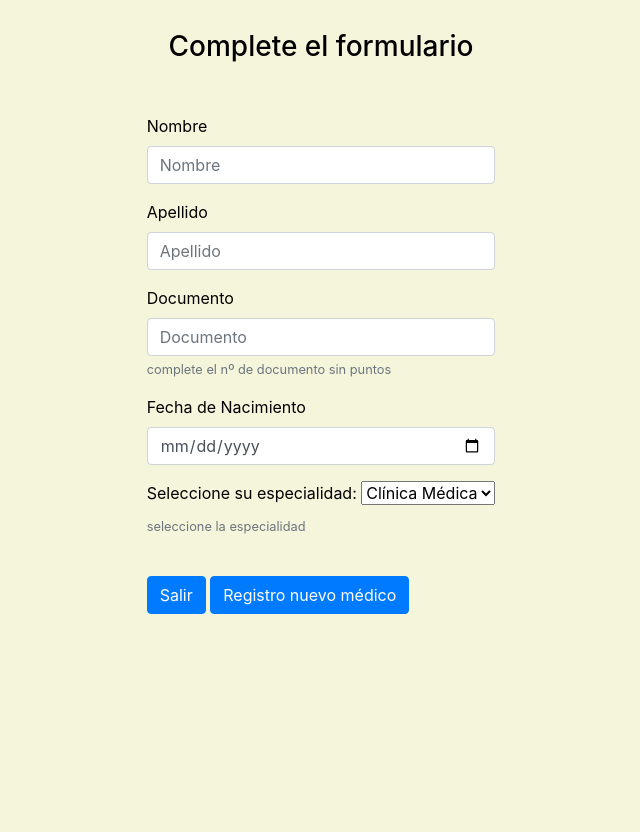
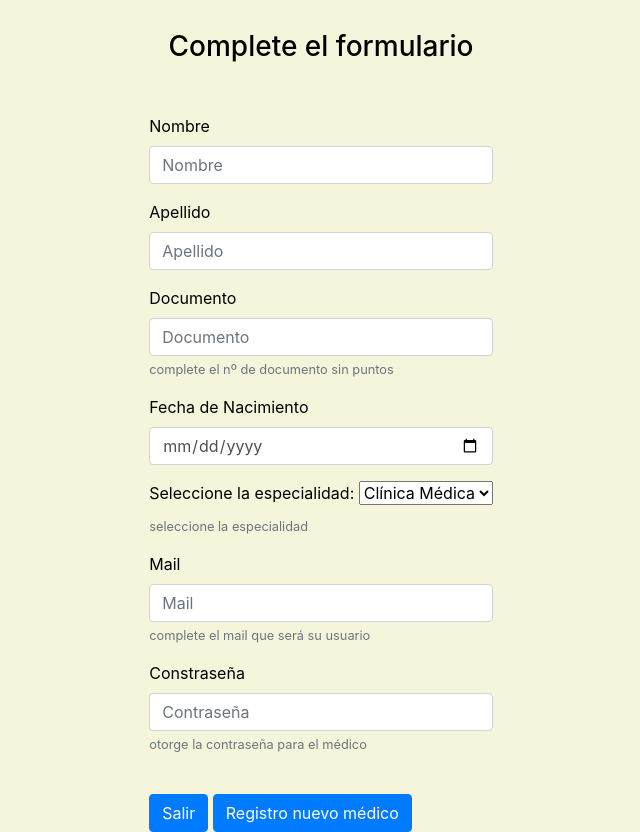
Before and after one commit to veritomis/Clinica-Programa-Turnos, a plain HTML site: page form-registro-medicos.html in a window 1280 px wide. Shown: the part 120-952 px from the top of the page, without its empty margins (319-959 px from the left). Before the commit the page ends 800 px from the top, so only its background shows below. Drawn offline with nearby package versions, Linux system fonts and the light colour scheme; files that its build step writes are made by us from their sources.

Commit message:
Update form-registro-medicos.html

```diff
--- a/form-registro-medicos.html
+++ b/form-registro-medicos.html
@@ -9,7 +9,7 @@
 <link rel="preconnect" href="https://fonts.gstatic.com" crossorigin>
 <link href="https://fonts.googleapis.com/css2?family=Anonymous+Pro:ital,wght@0,400;0,700;1,400;1,700&family=Roboto:ital,wght@0,100..900;1,100..900&display=swap" rel="stylesheet">
 <link rel="stylesheet" href="https://cdn.jsdelivr.net/npm/bootstrap@4.3.1/dist/css/bootstrap.min.css" integrity="sha384-ggOyR0iXCbMQv3Xipma34MD+dH/1fQ784/j6cY/iJTQUOhcWr7x9JvoRxT2MZw1T" crossorigin="anonymous">
-<link rel="stylesheet" href="Style/style.css">
+<link rel="stylesheet" href="style.css/style.css">
 </head>
 <body>
     <div class="grid-container">
@@ -39,7 +39,7 @@
             </div>
             <div class="form-group mb-3">
 
-              <label for="rol">Seleccione su especialidad:</label>
+              <label for="rol">Seleccione la especialidad:</label>
               <select id="Especialidad" name="Especialidad">
                 <option value="clinica">Clínica Médica</option>
                 <option value="dentista">Odontología</option>
@@ -52,10 +52,19 @@
               <small id="documento" class="form-text text-muted">seleccione la especialidad</small>
             </div>
 
+            <div class="form-group">
+              <label for="email">Mail</label>
+              <input type="email" class="form-control" id="email" aria-describedby="mail" placeholder="Mail">
+              <small id="mail" class="form-text text-muted">complete el mail que será su usuario</small>
+            </div>
+            <div class="form-group">
+              <label for="contraseña">Constraseña</label>
+              <input type="password" class="form-control" id="password" aria-describedby="contraseña" placeholder="Contraseña">
+              <small id="contraseña" class="form-text text-muted">otorge la contraseña para el médico</small>
+            </div>
+            <a href="seleccion-accion.html" class="btn btn-primary mt-4">Salir</a>
 
-            <a href="pantalla-medicos.html" class="btn btn-primary mt-4">Salir</a>
-
-            <button type="submit" class="btn btn-primary mt-4">Registro nuevo médico</button>
+            <a href="registro-exitoso-medico.html" class="btn btn-primary mt-4">Registro nuevo médico</a>
           </form>
     </div>
 </body>
```
